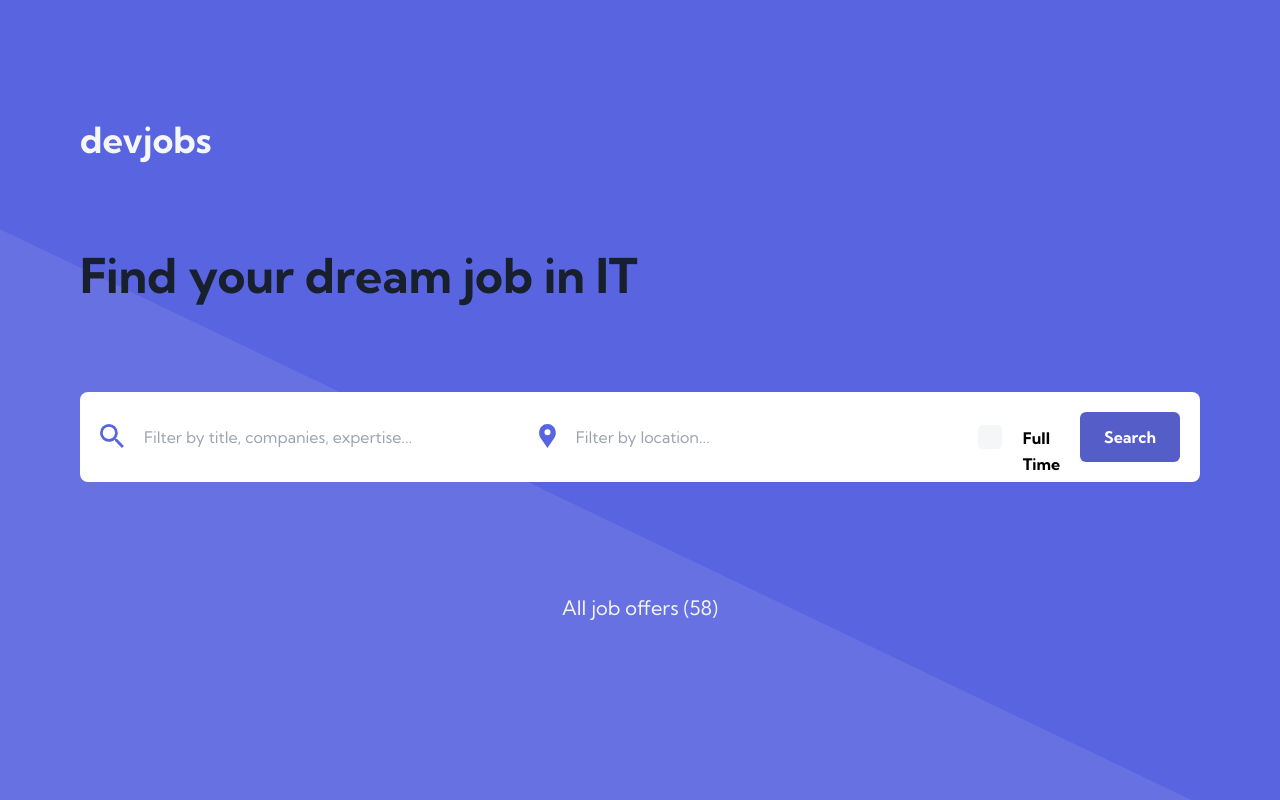
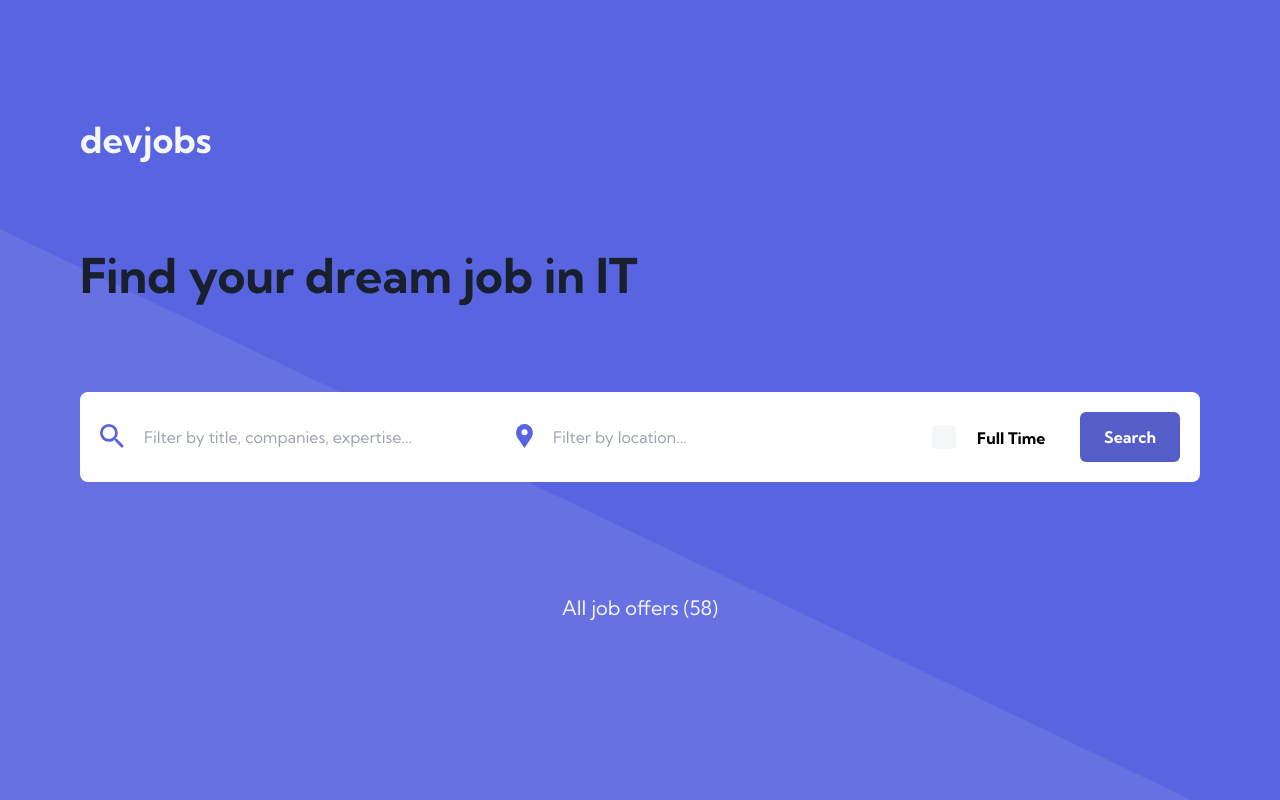
Before and after one commit to michalrudy9/Devjobs-App-NextJS, a Next.js app: page / in a window 1280 px wide. Built offline with nearby package versions, Linux system fonts and the light colour scheme.

Commit message:
Added input checkbox width

```diff
--- a/app/ui/search-box/SearchBox.tsx
+++ b/app/ui/search-box/SearchBox.tsx
@@ -11,10 +11,12 @@ import PrimaryButton from "../common/PrimaryButton";
 
 const SearchBox: React.FC<{
   onClick?: MouseEventHandler<HTMLButtonElement>;
-}> = ({ onClick }) => {
+  className?: string;
+}> = ({ onClick, className }) => {
+  const style: string = `bg-white rounded-lg p-5 md:gap-x-5 flex justify-between items-center ${className}`;
+
   return (
-    <>
-      <form className="bg-white rounded-lg p-5 md:gap-x-5 flex justify-between items-center">
+    <form className={style}>
       <input
         type="text"
         name="searchTextMobile"
@@ -46,11 +48,10 @@ const SearchBox: React.FC<{
       <InputCheckbox
         name="fullTime"
         labelText="Full Time"
-          className="!hidden md:!flex"
+        className="!hidden md:!flex md:min-w-[8rem]"
       />
       <PrimaryButton text="Search" className="hidden md:flex" />
     </form>
-    </>
   );
 };
 
```
Lines whose indentation alone changed are shown as unchanged.
